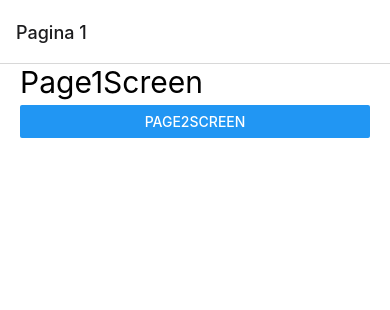
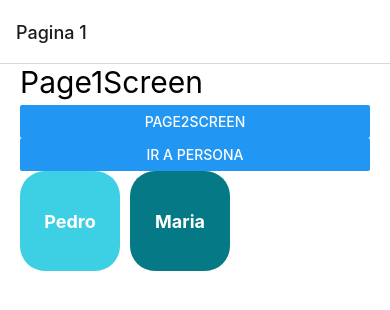
Before and after one commit to gerashdo/Navigation-app, a React Native app: screen /Page1Screen in a window 390 px wide. Shown: the top 310 px of the page. Built offline with nearby package versions, Linux system fonts and the light colour scheme.

Commit message:
Add PersonaScreen and RootParams Interface

```diff
--- a/src/navigators/StackNavigator.tsx
+++ b/src/navigators/StackNavigator.tsx
@@ -4,8 +4,16 @@ import { createStackNavigator } from '@react-navigation/stack';
 import { Page1Screen } from '../screens/Page1Screen';
 import { Page2Screen } from '../screens/Page2Screen';
 import { Page3Screen } from '../screens/Page3Screen';
+import { PersonaScreen } from '../screens/PersonaScreen';
 
-const Stack = createStackNavigator();
+export type RootStackParams = {
+    Page1Screen: undefined,
+    Page2Screen: undefined,
+    Page3Screen: undefined,
+    PersonaScreen: { name: string, id: number },
+}
+
+const Stack = createStackNavigator<RootStackParams>();
 
 export const StackNavigator = () => {
     return (
@@ -23,6 +31,7 @@ export const StackNavigator = () => {
             <Stack.Screen name="Page1Screen" options={{ title:"Pagina 1" }} component={ Page1Screen } />
             <Stack.Screen name="Page2Screen" options={{ title:"Pagina 2" }} component={ Page2Screen } />
             <Stack.Screen name="Page3Screen" options={{ title:"Pagina 3" }} component={ Page3Screen } />
+            <Stack.Screen name="PersonaScreen" component={ PersonaScreen } />
         </Stack.Navigator>
     );
 }
--- a/src/screens/Page1Screen.tsx
+++ b/src/screens/Page1Screen.tsx
@@ -1,7 +1,7 @@
 
 import React from 'react'
 import { StackScreenProps } from '@react-navigation/stack'
-import { Button, Text, View } from 'react-native'
+import { Button, Text, TouchableOpacity, View } from 'react-native'
 import { appStyles } from '../theme/appThema'
 
 interface Props extends StackScreenProps<any, any>{}
@@ -17,6 +17,44 @@ export const Page1Screen = ({ navigation }: Props) => {
           title='Page2Screen'
           onPress={ () => navigation.navigate('Page2Screen')}
         />
+        <Button
+          title='Ir a persona'
+          onPress={ () => navigation.navigate('PersonaScreen', {
+            name: 'Pedro',
+            id: 1
+          })}
+        />
+
+        <View style={{
+          flexDirection: 'row',
+          gap: 10
+        }}>
+          <TouchableOpacity
+            style={{
+              ...appStyles.bigButton,
+              backgroundColor: '#3DCFE4'
+            }}
+            onPress={ () => navigation.navigate('PersonaScreen', {
+              name: 'Pedro',
+              id: 1
+            })}
+            >
+            <Text style={ appStyles.bigButtonText }>Pedro</Text>
+          </TouchableOpacity>
+
+          <TouchableOpacity
+            style={{
+              ...appStyles.bigButton,
+              backgroundColor: '#067987'
+            }}
+            onPress={ () => navigation.navigate('PersonaScreen', {
+              name: 'Maria',
+              id: 2
+            })}
+            >
+            <Text style={ appStyles.bigButtonText }>Maria</Text>
+          </TouchableOpacity>
+        </View>
     </View>
   )
 }
--- /dev/null
+++ b/src/screens/PersonaScreen.tsx
@@ -0,0 +1,34 @@
+import React, { useEffect } from 'react'
+import { Text, View } from 'react-native'
+import { appStyles } from '../theme/appThema'
+import { StackScreenProps } from '@react-navigation/stack'
+import { RootStackParams } from '../navigators/StackNavigator'
+
+// interface routeParams {
+//     name: string;
+//     id: number;
+// }
+
+interface Props extends StackScreenProps<RootStackParams, 'PersonaScreen'>{}
+
+export const PersonaScreen = ( { navigation, route }: Props ) => {
+
+    // const params = route.params as routeParams
+    const params = route.params
+
+    useEffect(() => {
+        navigation.setOptions({
+            title: params.name
+        })
+    }, [])
+
+    return (
+        <View style={ appStyles.globalMargin }>
+            <Text style={ appStyles.title }>
+                {
+                    JSON.stringify( params, null, 3)
+                }
+            </Text>
+        </View>
+  )
+}
--- a/src/theme/appThema.tsx
+++ b/src/theme/appThema.tsx
@@ -8,5 +8,18 @@ export const appStyles = StyleSheet.create({
     title: {
         fontSize: 30,
         marginBottom: 5,
+    },
+    bigButton: {
+        width: 100,
+        height: 100,
+        backgroundColor: 'green',
+        borderRadius: 25,
+        alignItems: 'center',
+        justifyContent: 'center'
+    },
+    bigButtonText: {
+        fontSize: 18,
+        color: 'white',
+        fontWeight: 'bold',
     }
 })
```
